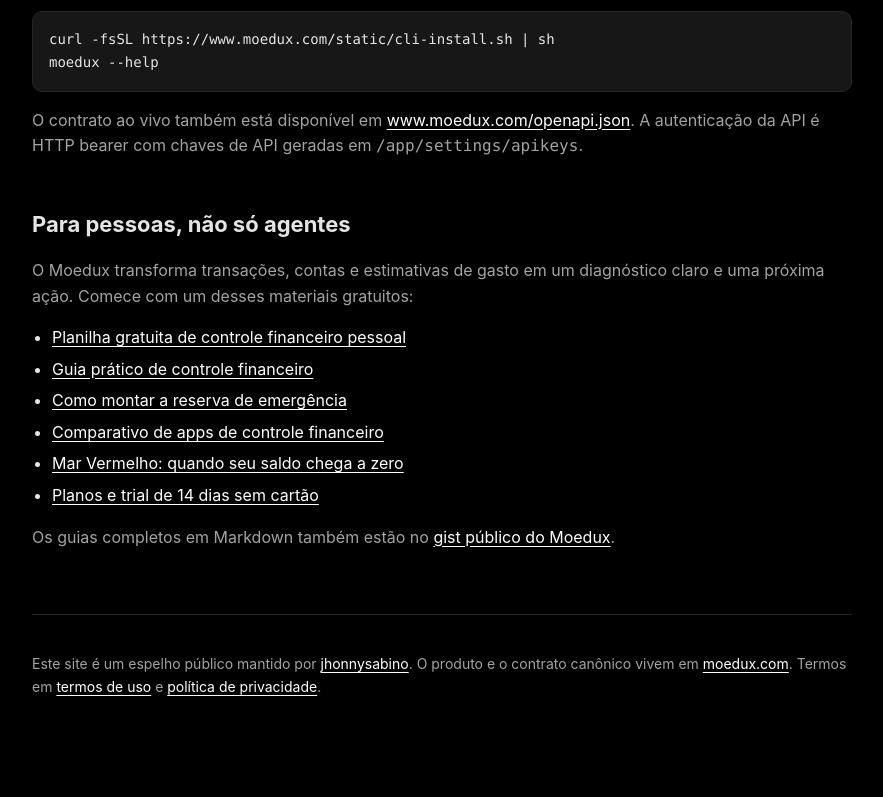
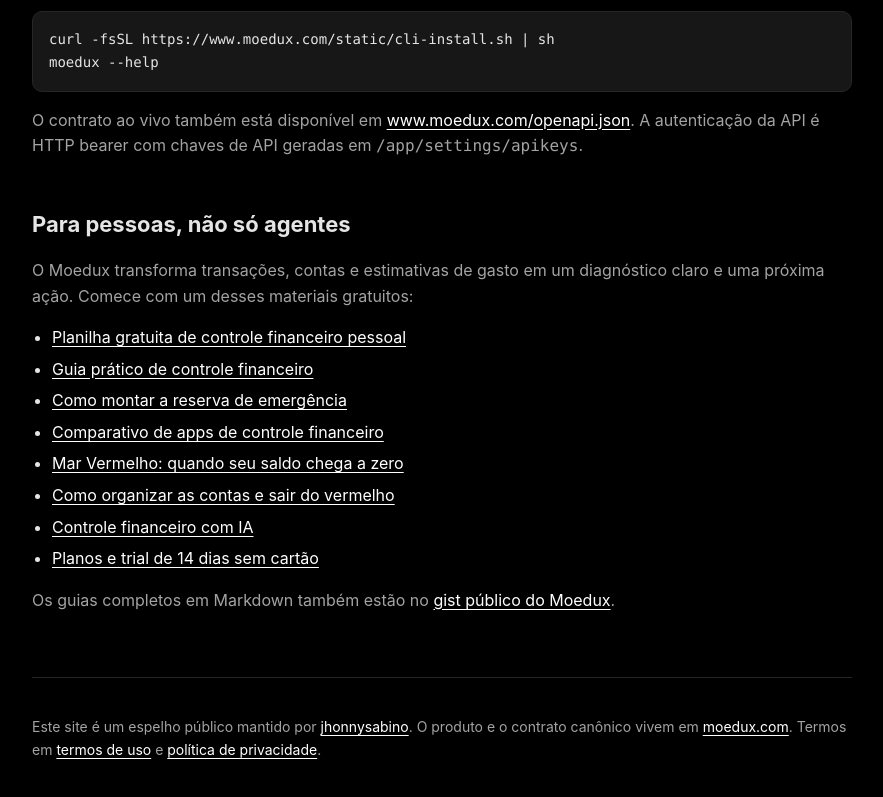
Before and after one commit to jhonnysabino/moedux-agent-tools, a plain HTML site: page index.html in a window 1280 px wide. Shown: the part 1267-2064 px from the top of the page, without its empty margins (198-1081 px from the left). Drawn offline with Linux system fonts and the light colour scheme.

Commit message:
docs(leads): link the two newest guides from the dofollow Pages index - Leads Ch6

```diff
--- a/index.html
+++ b/index.html
@@ -79,6 +79,8 @@ moedux --help</code></pre>
       <li><a href="https://www.moedux.com/guias/reserva-de-emergencia?utm_source=github&amp;utm_medium=pages&amp;utm_campaign=agent-tools">Como montar a reserva de emergência</a></li>
       <li><a href="https://www.moedux.com/comparativo/apps-controle-financeiro-pessoal?utm_source=github&amp;utm_medium=pages&amp;utm_campaign=agent-tools">Comparativo de apps de controle financeiro</a></li>
       <li><a href="./guia-mar-vermelho.html">Mar Vermelho: quando seu saldo chega a zero</a></li>
+      <li><a href="https://www.moedux.com/br/blog/organizar-contas-sair-do-vermelho?utm_source=github&amp;utm_medium=pages&amp;utm_campaign=leia-tambem">Como organizar as contas e sair do vermelho</a></li>
+      <li><a href="https://www.moedux.com/br/blog/controle-financeiro-com-ia?utm_source=github&amp;utm_medium=pages&amp;utm_campaign=leia-tambem">Controle financeiro com IA</a></li>
       <li><a href="https://www.moedux.com/pricing?utm_source=github&amp;utm_medium=pages&amp;utm_campaign=agent-tools">Planos e trial de 14 dias sem cartão</a></li>
     </ul>
     <p>Os guias completos em Markdown também estão no <a href="https://gist.github.com/jhonnysabino/8e2a46d8947166f362cfaab7f3f7cee7">gist público do Moedux</a>.</p>
```
